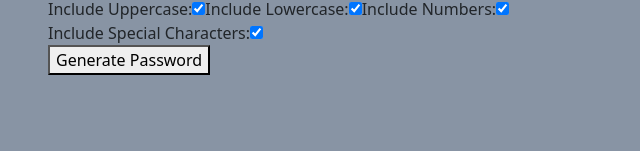
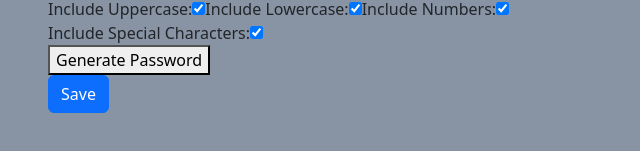
Before and after one commit to DBordallo/CerberusGuard, a React (Vite) app in the folder client/: page /addacount in a window 1280 px wide. Shown: the part 225-376 px from the top of the page, without its empty margins (319-959 px from the left). Built offline with nearby package versions, Linux system fonts and the light colour scheme; no server answers.

Commit message:
fix(pages)button-added-in-new-password

```diff
--- a/client/src/pages/newPassword/NewPassword.jsx
+++ b/client/src/pages/newPassword/NewPassword.jsx
@@ -30,6 +30,27 @@ function NewPassword() {
 
   const handleGeneratePassword = (newPassword) => {
     setGeneratedPassword(newPassword);
+  };
+
+  const handleSavePassword = () => {
+    fetch('/api/savePassword', {
+      method: 'POST',
+      headers: {
+        'Content-Type': 'application/json',
+      },
+      body: JSON.stringify({
+        socialNetwork: selectedSocialNetwork,
+        name,
+        email,
+        generatedPassword,
+      }),
+    })
+      .then(response => response.json())
+      .then(data => {
+        console.log('Contraseña y información del usuario guardadas exitosamente:', data);      })
+      .catch(error => {
+        console.error('Error al guardar la contraseña y la información del usuario:', error);
+      });
   };
 
   return (
@@ -77,7 +98,9 @@ function NewPassword() {
             </Form.Group>
 
             <PasswordGenerator onGeneratePassword={handleGeneratePassword} />
-
+            <Button variant="primary" onClick={handleSavePassword}>
+              Save
+            </Button>
           </Form>
         </Col>
       </Row>
```
